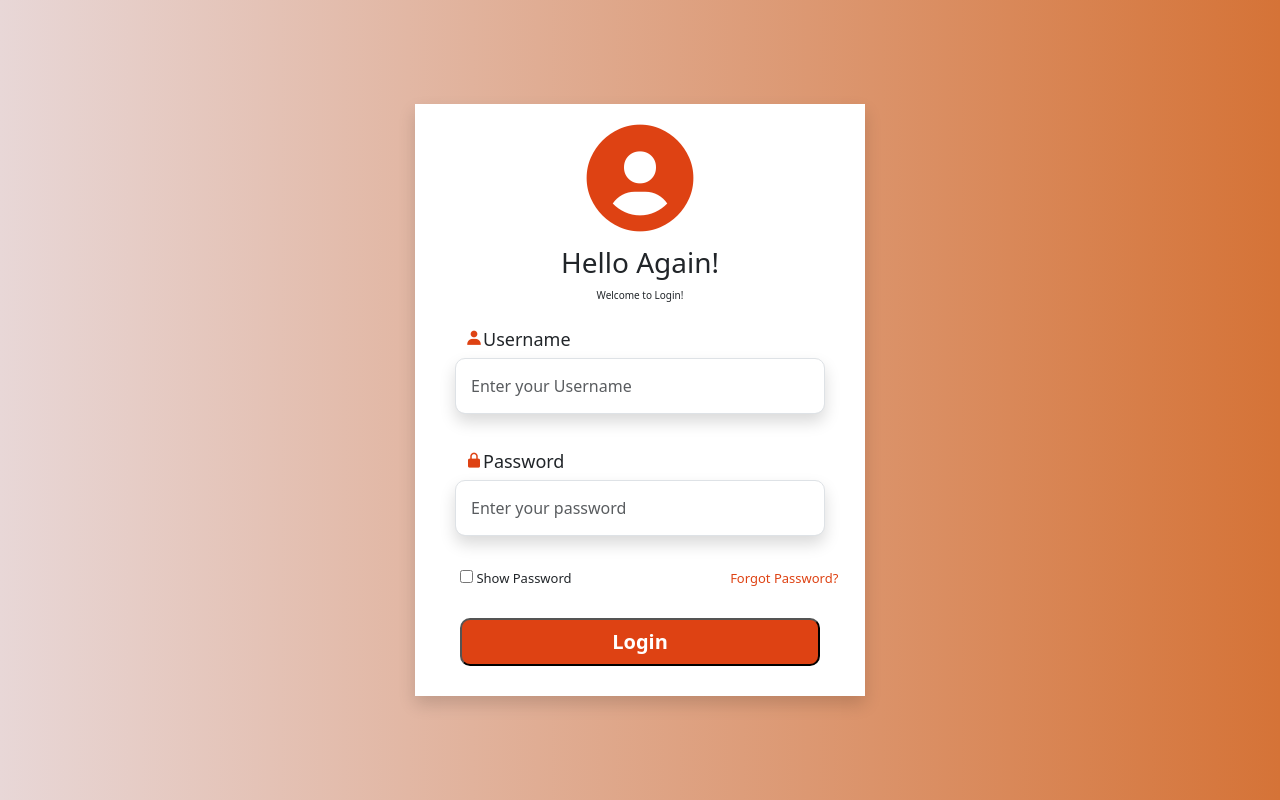
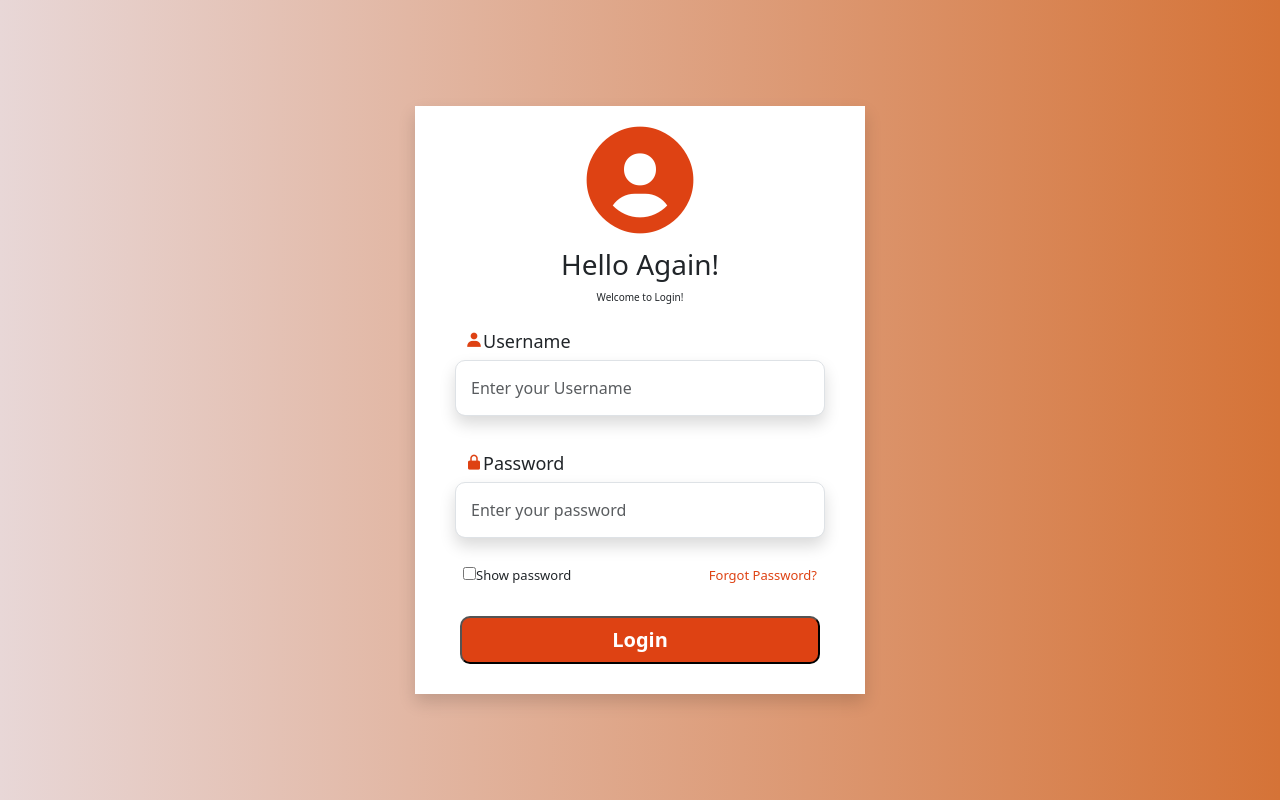
Before and after one commit to ruban-04/User-Authentication, a plain HTML site: page index.html in a window 1280 px wide. Drawn offline with nearby package versions, Linux system fonts and the light colour scheme.

Commit message:
Today Update

```diff
--- a/form.js
+++ b/form.js
@@ -33,7 +33,7 @@ async function editUser(id) {
     document.getElementById("vendorName").value = data.vendorName;
     document.getElementById("vendorCode").value = data.vendorCode;
     document.getElementById("vendorType").value = data.vendorType;
-    document.getElementById("add1").value = data.address;
+    // document.getElementById("add1").value = data.address;
     document.getElementById("country").value = data.country;
     countryIdGet = data.country;
     document.getElementById("registrationNo").value = data.taxRegNo;
--- a/index.html
+++ b/index.html
@@ -1,8 +1,3 @@
-
-
-
-
-
 
 <!DOCTYPE html>
 <html lang="en">
@@ -38,9 +33,11 @@
                 <div id="passwordError"></div>
             </div>
 
-            <div class="checkbox mt-3">
-                <input type="checkbox" style="accent-color: rgb(222, 66, 19); margin-top: 6px; cursor: pointer;" class="check" id="showPassword"> Show Password
-                <a class="forgot" href="#">Forgot Password?</a>
+            <div class="checkbox d-flex mt-3">
+                <div class="ms-5">
+                <input type="checkbox" style="accent-color: rgb(222, 66, 19);  cursor: pointer;" class="check" id="showPassword">Show password
+                </div>
+                <a class="forgot me-5" href="#">Forgot Password?</a>
             </div>
     <div class="loginbtn">
             <button type="button" class="login" onclick="MyButton(event)">Login</button>
--- a/style.css
+++ b/style.css
@@ -98,13 +98,16 @@
 .checkbox{
     text-decoration: none;
     font-size: 13px;
-    margin-left: 45px;
+    justify-content: space-between;
+    /* margin-left: 45px; */
 
  }
+
+
  .forgot{
     text-decoration: none;
     font-size: 13px;
-    margin-left: 9.7rem;
+    /* margin-left: 9.7rem; */
     color:rgb(222, 66, 19);
 }
 
--- a/vendor.js
+++ b/vendor.js
@@ -113,7 +113,7 @@ function displayTable(users) {
 }
 
 function editUser(id) {
-    window.location.href = `form.html?id=${id}`;;
+    window.location.href = `form.html?id=${id}`;
 }
 
 
```
Also changed, not shown: form.html (+2 -2 lines).
